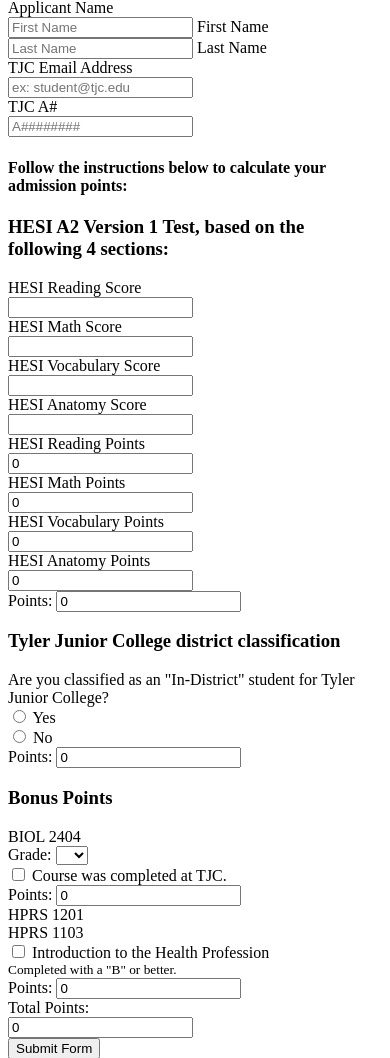
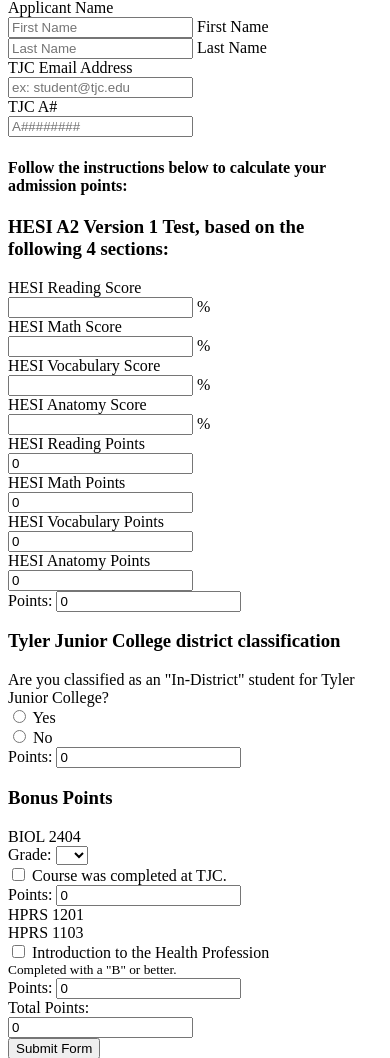
Before and after one commit to tylerjuniorcollege/fdf-to-jotform, a PHP site: page /templates/dental/assistingworksheet.php in a window 390 px wide. Shown: the part 158-1216 px from the top of the page. Run offline with PHP 8.4, Linux system fonts and the light colour scheme; some libraries are stand-ins or nearby versions.

Commit message:
Added Percentages on Dental Assisting Calculator, Fixed HESI on ADN.

```diff
--- a/templates/dental/assistingworksheet.php
+++ b/templates/dental/assistingworksheet.php
@@ -64,26 +64,30 @@ if(isset($data['answers'])) {
           <div class="col-md-7">
             <div class="form-group">
               <label for="hesi_reading_score" class="col-sm-6 control-label">HESI Reading Score</label>
-              <div class="col-sm-6">
+              <div class="col-sm-6 input-group">
                 <input type="text" name="q5_hesiReading" class="hesi_score form-control percent-2" id="hesiReading" value="<?= (isset($answers[5]['answer']) ? $answers[5]['answer'] : ''); ?>">
+                <span class="input-group-addon">%</span>
               </div>
             </div>
             <div class="form-group">
               <label for="hesi_math_score" class="col-sm-6 control-label">HESI Math Score</label>
-              <div class="col-sm-6">
+              <div class="col-sm-6 input-group">
                 <input type="text" name="q6_hesiMath" class="hesi_score form-control percent-1" id="hesiMath" value="<?= (isset($answers[6]['answer']) ? $answers[6]['answer'] : ''); ?>">
+                <span class="input-group-addon">%</span>
               </div>
             </div>
             <div class="form-group">
               <label for="hesi_vocabulary_score" class="col-sm-6 control-label">HESI Vocabulary Score</label>
-              <div class="col-sm-6">
+              <div class="col-sm-6 input-group">
                 <input type="text" name="q7_hesiVocabulary" class="hesi_score form-control percent-2" id="hesiVocab" value="<?= (isset($answers[7]['answer']) ? $answers[7]['answer'] : ''); ?>">
+                <span class="input-group-addon">%</span>
               </div>
             </div>
             <div class="form-group">
               <label for="hesi_anatomy_score" class="col-sm-6 control-label">HESI Anatomy Score</label>
-              <div class="col-sm-6">
+              <div class="col-sm-6 input-group">
                 <input type="text" name="q8_hesiAnatomy" class="hesi_score form-control percent-1" id="hesiAnatomy" value="<?= (isset($answers[8]['answer']) ? $answers[8]['answer'] : ''); ?>">
+                <span class="input-group-addon">%</span>
               </div>
             </div>
           </div>
--- a/templates/nursing/arnworksheet.php
+++ b/templates/nursing/arnworksheet.php
@@ -422,7 +422,7 @@ if(isset($data['answers'])) {
                 totals += parseFloat($(this).val());
             });
 
-            $('#hesiTotal_points').val(totals);
+            $('#hesiTotal_points').val(totals.toFixed(2));
 
             totalPoints();
         };
```
